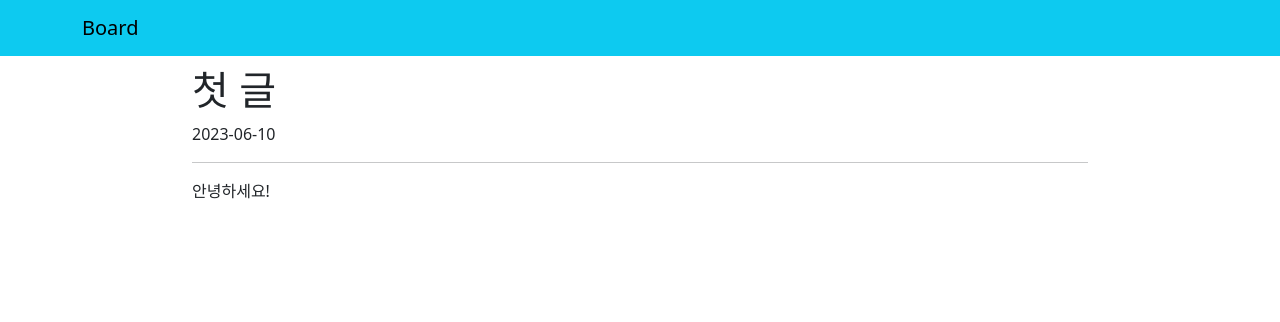
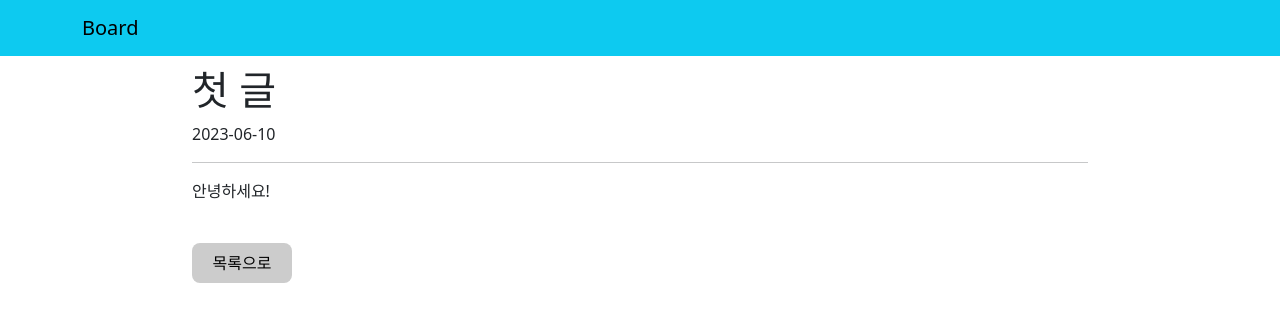
Before and after one commit to cermen/ReactBoard, a React (Create React App) app: page /content/1 in a window 1280 px wide. Shown: the top 322 px of the page. Built offline with nearby package versions, Linux system fonts and the light colour scheme.

Commit message:
게시글 페이지 뒤로가기 버튼 구현

```diff
--- a/src/App.js
+++ b/src/App.js
@@ -1,7 +1,7 @@
 import Container from "react-bootstrap/Container";
 import Navbar from "react-bootstrap/Navbar";
 import "bootstrap/dist/css/bootstrap.css";
-import "./App.css";
+import styles from "./App.module.css";
 import BoardTable from "./BoardTable";
 import { Routes, Route, Link } from "react-router-dom";
 import Article from "./Article";
--- /dev/null
+++ b/src/App.module.css
@@ -0,0 +1,4 @@
+main {
+  width: 70%;
+  margin: 10px auto;
+}
--- a/src/Article.js
+++ b/src/Article.js
@@ -1,8 +1,10 @@
-import { useParams } from "react-router-dom";
+import { useNavigate, useParams } from "react-router-dom";
+import styles from "./Article.module.css";
 
 function Article(props) {
   const { id } = useParams();
   const [article] = props.articles.filter((a) => a.id === Number(id));
+  let navigate = useNavigate();
 
   return (
     <main className='Article'>
@@ -10,6 +12,7 @@ function Article(props) {
       <p className='article__date'>{article.date}</p>
       <hr/>
       <div className='article__content'>{article.content}</div>
+      <button className={styles.article__prev} onClick={ () => navigate(-1) }>목록으로</button>
     </main>
   );
 }
--- /dev/null
+++ b/src/Article.module.css
@@ -0,0 +1,12 @@
+.article__prev {
+  width: 100px;
+  height: 40px;
+  background-color: #ccc;
+  border: transparent;
+  border-radius: 8px;
+  margin-top: 40px;
+}
+
+.article__prev:hover {
+  background-color: #c0c0c0;
+}
--- a/src/BoardTable.js
+++ b/src/BoardTable.js
@@ -3,6 +3,7 @@ import Table from 'react-bootstrap/Table';
 import { useState } from "react";
 import data from "./data";
 import { useNavigate } from 'react-router-dom';
+import styles from "./BoardTable.module.css";
 
 function BoardTable(props) {
   let navigate = useNavigate();
@@ -21,7 +22,7 @@ function BoardTable(props) {
           return (
             <tr>
               <td>{article.id}</td>
-              <td className="row__title" onClick={() => { navigate(`/content/${article.id}`) }}>{article.title}</td>
+              <td className={styles.row__title} onClick={() => { navigate(`/content/${article.id}`) }}>{article.title}</td>
               <td>{article.date}</td>
             </tr>
           );
--- a/src/App.css
+++ b/src/BoardTable.module.css
@@ -1,8 +1,3 @@
-main {
-  width: 70%;
-  margin: 10px auto;
-}
-
 .row__title {
   cursor: pointer;
 }
--- a/src/index.css
+++ /dev/null
@@ -1,13 +0,0 @@
-body {
-  margin: 0;
-  font-family: -apple-system, BlinkMacSystemFont, 'Segoe UI', 'Roboto', 'Oxygen',
-    'Ubuntu', 'Cantarell', 'Fira Sans', 'Droid Sans', 'Helvetica Neue',
-    sans-serif;
-  -webkit-font-smoothing: antialiased;
-  -moz-osx-font-smoothing: grayscale;
-}
-
-code {
-  font-family: source-code-pro, Menlo, Monaco, Consolas, 'Courier New',
-    monospace;
-}
--- a/src/index.js
+++ b/src/index.js
@@ -1,8 +1,6 @@
 import React from 'react';
 import ReactDOM from 'react-dom/client';
-import './index.css';
 import App from './App';
-import reportWebVitals from './reportWebVitals';
 import { BrowserRouter } from 'react-router-dom';
 
 const root = ReactDOM.createRoot(document.getElementById('root'));
@@ -13,8 +11,3 @@ root.render(
     </BrowserRouter>
   </React.StrictMode>
 );
-
-// If you want to start measuring performance in your app, pass a function
-// to log results (for example: reportWebVitals(console.log))
-// or send to an analytics endpoint. Learn more: https://bit.ly/CRA-vitals
-reportWebVitals();
--- a/src/reportWebVitals.js
+++ /dev/null
@@ -1,13 +0,0 @@
-const reportWebVitals = onPerfEntry => {
-  if (onPerfEntry && onPerfEntry instanceof Function) {
-    import('web-vitals').then(({ getCLS, getFID, getFCP, getLCP, getTTFB }) => {
-      getCLS(onPerfEntry);
-      getFID(onPerfEntry);
-      getFCP(onPerfEntry);
-      getLCP(onPerfEntry);
-      getTTFB(onPerfEntry);
-    });
-  }
-};
-
-export default reportWebVitals;
```
Also changed, not shown: src/setupTests.js (deleted, +0 -5 lines), src/logo.svg (deleted), 1 other file (tests, documents, lock files or other folders).
